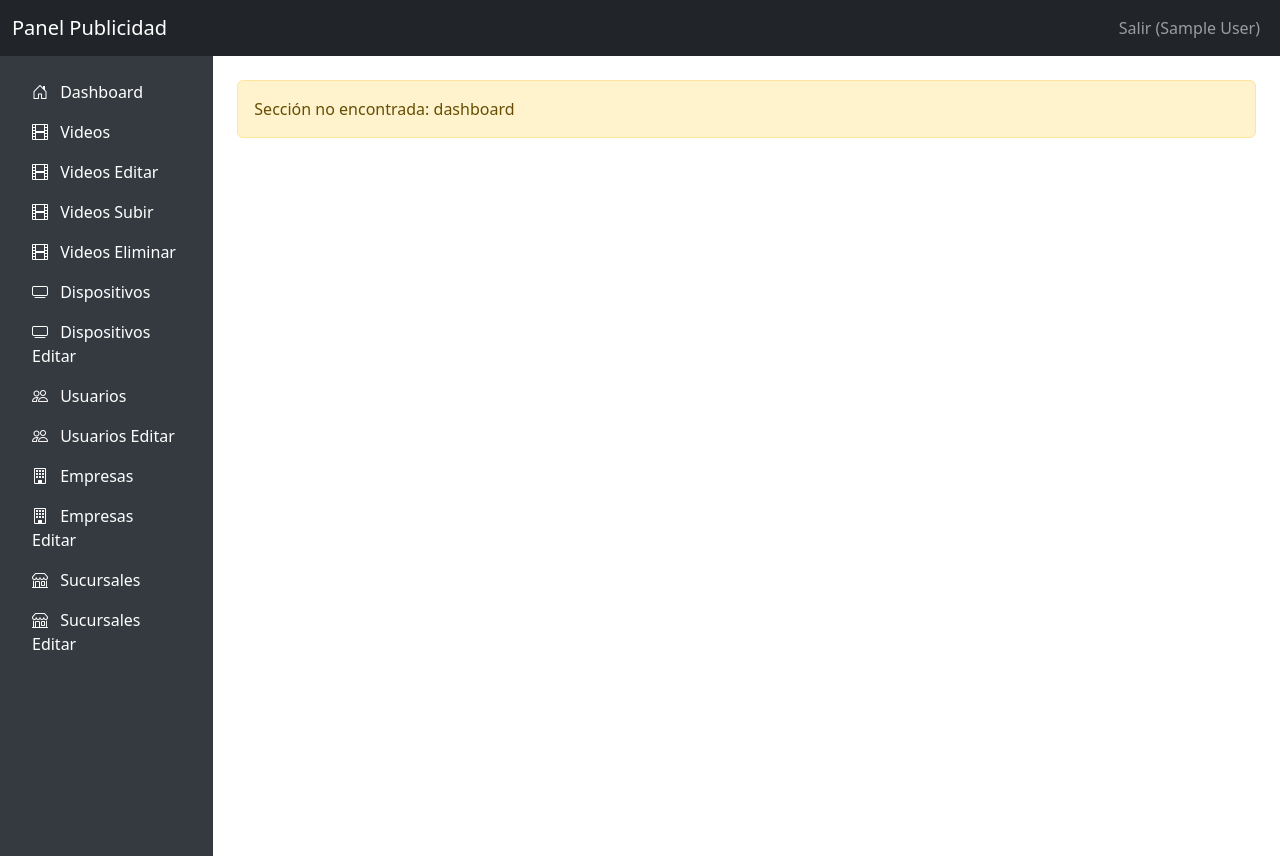
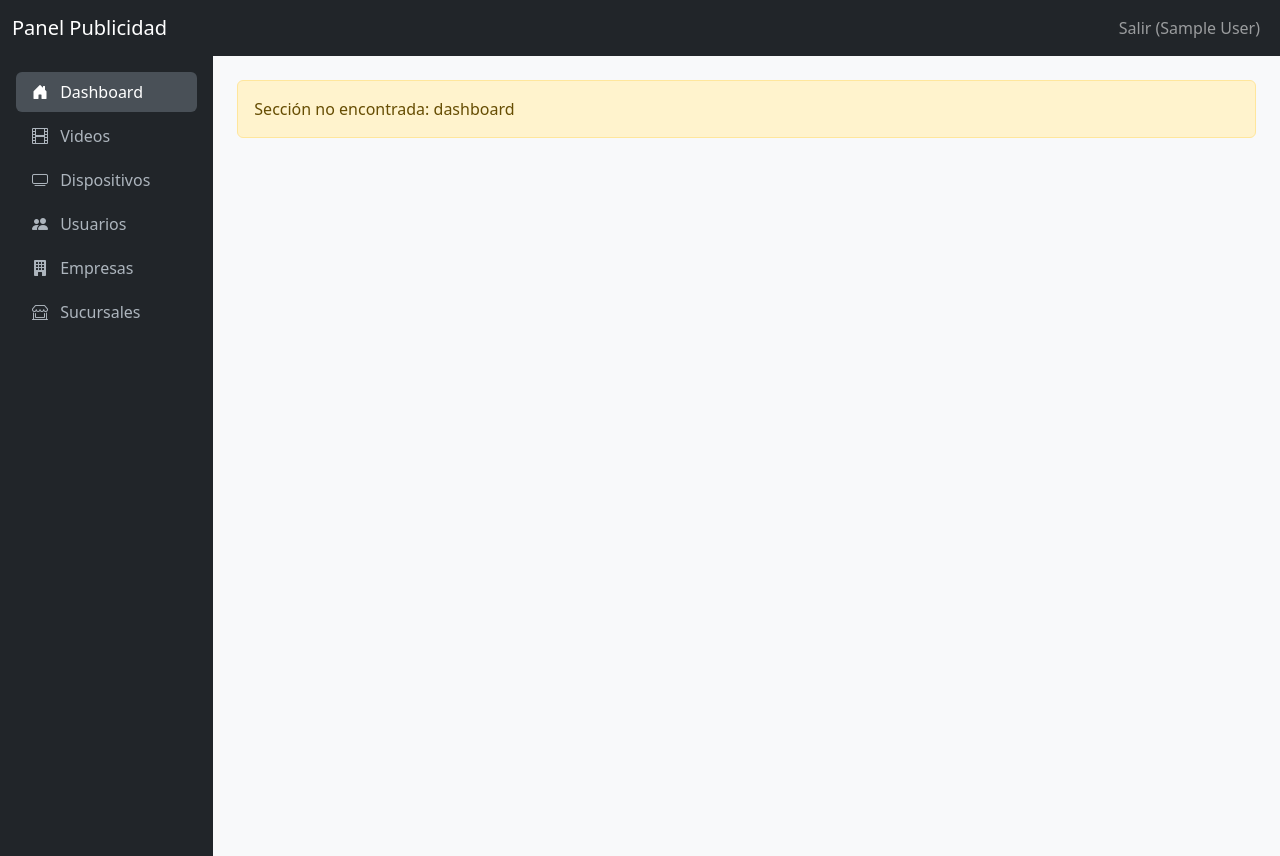
Before and after one commit to Ratax22/RxVideoPlayer, a PHP site: page /index.php in a window 1280 px wide. Run offline with PHP 8.4, Linux system fonts and the light colour scheme; the visitor is signed in with stand-in values (Sample User, id 1).

Commit message:
-- Pasamos todos los modulso por hub central  --

```diff
--- a/admin/index.php
+++ b/admin/index.php
@@ -1,32 +1,40 @@
 <?php
-// admin/index.php - HUB CENTRAL DEL PANEL
+// ================================================
+// index.php - HUB CENTRAL DEL PANEL ADMIN
+// ================================================
 
 session_start();
 require_once '../config.php';
 require_once 'proteccion.php';
 
 // ================================================
-// SECCIÓN: MENÚ PRINCIPAL (acciones permitidas según rol)
+// MENÚ PRINCIPAL VISIBLE (solo categorías principales)
 // ================================================
 $menu_items = [
-    'dashboard'  => ['label' => 'Dashboard',     'icon' => 'bi-house-door',    'roles' => ['admin','dueño','supervisor','empleado']],
-    'videos'     => ['label' => 'Videos',        'icon' => 'bi-film',           'roles' => ['admin','dueño','supervisor','empleado']],
-    'video_edit'     => ['label' => 'Videos Editar',        'icon' => 'bi-film',           'roles' => ['admin','dueño','supervisor','empleado']],
-    'video_upload'     => ['label' => 'Videos Subir',        'icon' => 'bi-film',           'roles' => ['admin','dueño','supervisor','empleado']],
-    'video_delete'     => ['label' => 'Videos Eliminar',        'icon' => 'bi-film',           'roles' => ['admin','dueño','supervisor','empleado']],
-    'clientes'   => ['label' => 'Dispositivos',  'icon' => 'bi-tv',             'roles' => ['admin','dueño','supervisor','empleado']],
-    'cliente_edit'   => ['label' => 'Dispositivos Editar',  'icon' => 'bi-tv',             'roles' => ['admin','dueño','supervisor','empleado']],
-    'usuarios'   => ['label' => 'Usuarios',      'icon' => 'bi-people',         'roles' => ['admin','dueño','supervisor']],
-    'usuario_edit'   => ['label' => 'Usuarios Editar',      'icon' => 'bi-people',         'roles' => ['admin','dueño','supervisor']],
-    'empresas'   => ['label' => 'Empresas',      'icon' => 'bi-building',       'roles' => ['admin','dueño']],
-    'empresa_edit'   => ['label' => 'Empresas Editar',      'icon' => 'bi-building',       'roles' => ['admin','dueño']],
-    'sucursales' => ['label' => 'Sucursales',    'icon' => 'bi-shop',           'roles' => ['admin','dueño']],
-    'sucursal_edit' => ['label' => 'Sucursales Editar',    'icon' => 'bi-shop',           'roles' => ['admin','dueño']],
+    'dashboard'     => ['label' => 'Dashboard',      'icon' => 'bi-house-door-fill'],
+    'videos'        => ['label' => 'Videos',         'icon' => 'bi-film'],
+    'clientes'      => ['label' => 'Dispositivos',   'icon' => 'bi-tv'],
+    'usuarios'      => ['label' => 'Usuarios',       'icon' => 'bi-people-fill'],
+    'empresas'      => ['label' => 'Empresas',       'icon' => 'bi-building-fill'],
+    'sucursales'    => ['label' => 'Sucursales',     'icon' => 'bi-shop-window'],
 ];
 
+// Acciones internas (ocultas del menú, pero el router las acepta)
+$internal_actions = [
+    'cliente_nuevo', 'cliente_edit', 'cliente_delete',
+    'video_nuevo', 'video_edit', 'video_delete',
+    'sucursal_nueva', 'sucursal_edit', 'sucursal_delete',
+    'empresa_nueva', 'empresa_edit', 'empresa_delete',
+    'usuario_nuevo', 'usuario_edit', 'usuario_delete',
+    // Agregá acá cualquier otra acción oculta que tengas
+];
+
+// Obtener acción solicitada
 $action = $_GET['action'] ?? 'dashboard';
-if (!isset($menu_items[$action]) || !in_array($rol, $menu_items[$action]['roles'])) {
-    $action = 'dashboard'; // fallback seguro
+
+// Validar acción: si no está en menú ni en internas → fallback a dashboard
+if (!isset($menu_items[$action]) && !in_array($action, $internal_actions)) {
+    $action = 'dashboard';
 }
 ?>
 
@@ -39,17 +47,37 @@ if (!isset($menu_items[$action]) || !in_array($rol, $menu_items[$action]['roles'
     <link href="https://cdn.jsdelivr.net/npm/bootstrap@5.3.3/dist/css/bootstrap.min.css" rel="stylesheet">
     <link href="https://cdn.jsdelivr.net/npm/bootstrap-icons@1.11.3/font/bootstrap-icons.css" rel="stylesheet">
     <style>
-        .sidebar { min-height: 100vh; background: #343a40; }
-        .content { min-height: 100vh; }
+        .sidebar {
+            min-height: 100vh;
+            background: #212529;
+            padding-top: 1rem;
+        }
+        .sidebar .nav-link {
+            color: #adb5bd;
+            border-radius: 0.375rem;
+        }
+        .sidebar .nav-link:hover,
+        .sidebar .nav-link.active {
+            color: white;
+            background: #495057;
+        }
+        .content {
+            padding-top: 1rem;
+        }
+        @media (max-width: 991.98px) {
+            .sidebar {
+                min-height: auto;
+            }
+        }
     </style>
 </head>
-<body>
+<body class="bg-light">
 
 <!-- Navbar superior fija -->
 <nav class="navbar navbar-expand-lg navbar-dark bg-dark fixed-top">
     <div class="container-fluid">
         <a class="navbar-brand" href="?action=dashboard">Panel Publicidad</a>
-        <button class="navbar-toggler" type="button" data-bs-toggle="collapse" data-bs-target="#navbarNav">
+        <button class="navbar-toggler" type="button" data-bs-toggle="collapse" data-bs-target="#navbarNav" aria-controls="navbarNav" aria-expanded="false" aria-label="Toggle navigation">
             <span class="navbar-toggler-icon"></span>
         </button>
         <div class="collapse navbar-collapse" id="navbarNav">
@@ -68,11 +96,11 @@ if (!isset($menu_items[$action]) || !in_array($rol, $menu_items[$action]['roles'
     <div class="sidebar d-none d-lg-block col-lg-2 p-3">
         <ul class="nav flex-column">
             <?php foreach ($menu_items as $key => $item):
-                if (in_array($rol, $item['roles'])):
+                if (in_array($_SESSION['rol'], $item['roles'] ?? ['admin','dueño','supervisor','empleado'])):
                     $active = ($action === $key) ? 'active' : '';
             ?>
-                <li class="nav-item">
-                    <a class="nav-link text-white <?= $active ?>" href="?action=<?= $key ?>">
+                <li class="nav-item mb-1">
+                    <a class="nav-link <?= $active ?>" href="?action=<?= $key ?>">
                         <i class="bi <?= $item['icon'] ?> me-2"></i> <?= $item['label'] ?>
                     </a>
                 </li>
@@ -83,7 +111,7 @@ if (!isset($menu_items[$action]) || !in_array($rol, $menu_items[$action]['roles'
     <!-- Contenido principal -->
     <main class="content col-12 col-lg-10 p-4">
         <?php
-        // Router simple: incluir la sección según action
+        // Router: cargar la sección correspondiente
         $section_file = __DIR__ . '/' . $action . '_section.php';
         if (file_exists($section_file)) {
             include $section_file;
```
